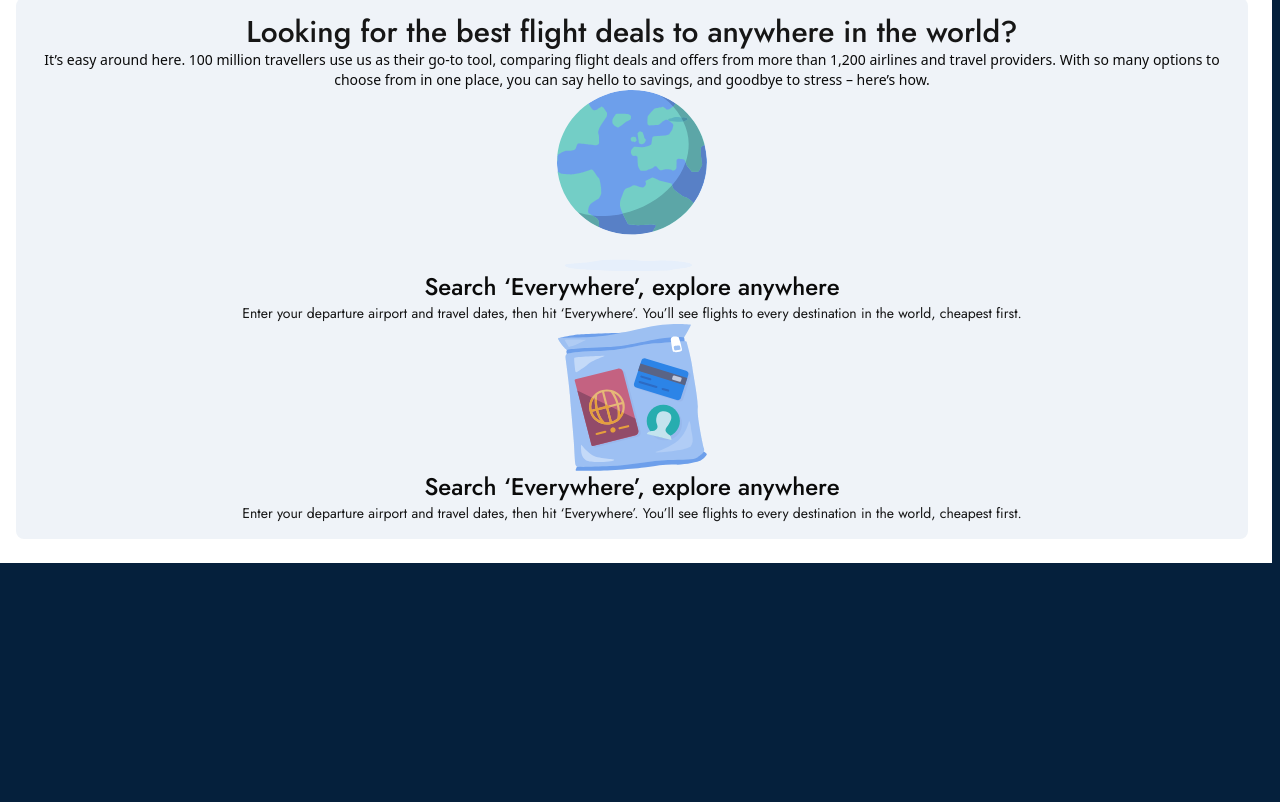
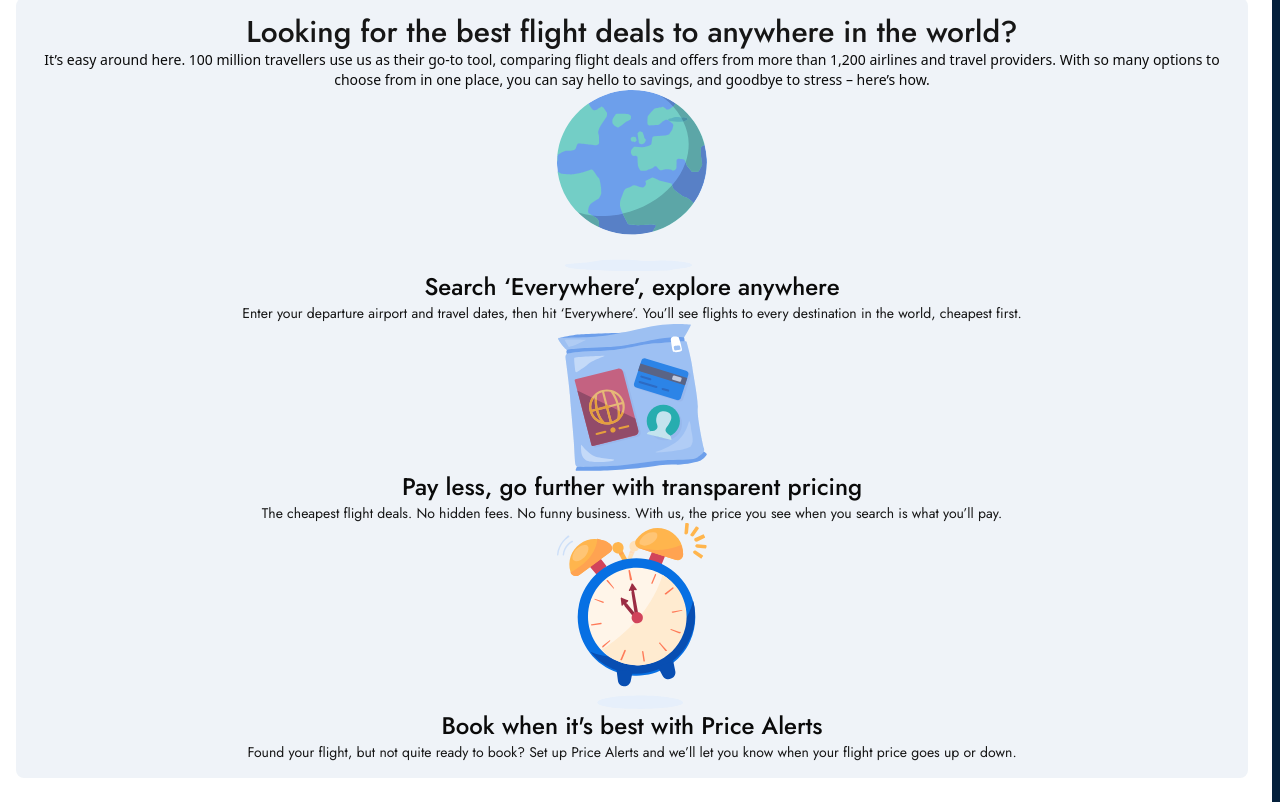
Before and after one commit to Hassan-mw/SkyScanner, a Next.js app: page /flights in a window 1280 px wide. Shown: the part 2701-3503 px from the top of the page. Before the commit the page ends 3264 px from the top, so only its background shows below. Built offline with nearby package versions, Linux system fonts and the light colour scheme; no server answers.

Commit message:
Updating Frontend Data

```diff
--- a/app/flights/FlightComponents/MoreDetails.tsx
+++ b/app/flights/FlightComponents/MoreDetails.tsx
@@ -92,8 +92,17 @@ const MoreDetails = () => {
          <div className='flex flex-col items-center'>
            <Image height={150} width={150} src="/packet.svg" alt='world' />
           <div className='flex flex-col text-center'>
-            <h1 className={`${jost.className} text-center text-2xl`}>Search ‘Everywhere’, explore anywhere</h1>
-            <p style={{fontWeight:300}} className={`${jost.className} text-center text-[#161616] text-sm`}>Enter your departure airport and travel dates, then hit ‘Everywhere’. You’ll see flights to every destination in the world, cheapest first.</p>
+            <h1 className={`${jost.className} text-center text-2xl`}>Pay less, go further with transparent pricing</h1>
+            <p style={{fontWeight:300}} className={`${jost.className} text-center text-[#161616] text-sm`}>The cheapest flight deals. No hidden fees. No funny business. With us, the price you see when you search is what you’ll pay.</p>
+          </div>
+         </div>
+
+         {/* 3  */}
+         <div className='flex flex-col items-center'>
+           <Image height={150} width={150} src="/clock.svg" alt='world' />
+          <div className='flex flex-col text-center'>
+            <h1 className={`${jost.className} text-center text-2xl`}>Book when it's best with Price Alerts</h1>
+            <p style={{fontWeight:300}} className={`${jost.className} text-center text-[#161616] text-sm`}>Found your flight, but not quite ready to book? Set up Price Alerts and we’ll let you know when your flight price goes up or down.</p>
           </div>
          </div>
 
```
Also changed, not shown: public/clock.svg (added).
